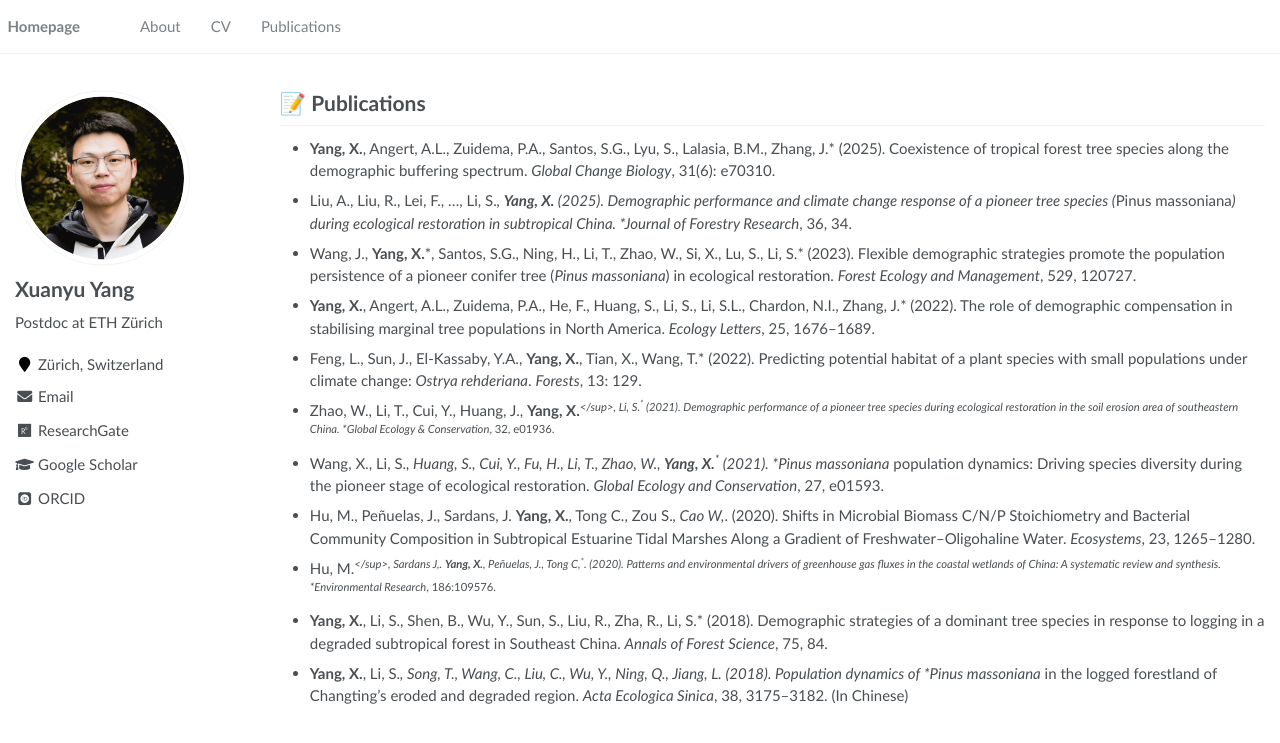
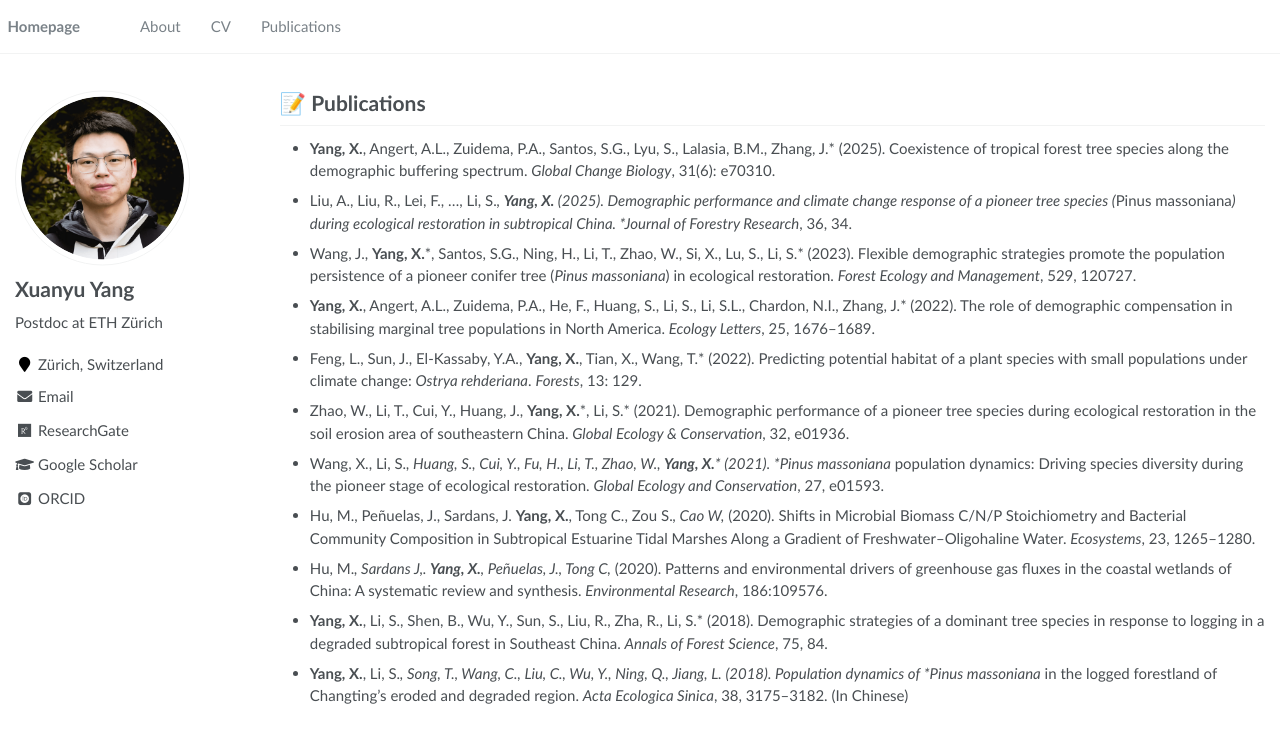
Before and after one commit to Xianyu-Yang/xianyu-yang.github.io, a Jekyll site: the page built from _pages/publications.md, in a window 1280 px wide. Shown: the top 743 px of the page. Built offline with Jekyll 4.4.1, drawn with Linux system fonts in a browser that asks for light colours; some web fonts are replaced.

Commit message:
Update publications.md

```diff
--- a/_pages/publications.md
+++ b/_pages/publications.md
@@ -16,13 +16,13 @@ author_profile: true
 
 - Feng, L., Sun, J., El-Kassaby, Y.A., **Yang, X.**, Tian, X., Wang, T.* (2022). Predicting potential habitat of a plant species with small populations under climate change: *Ostrya rehderiana*. *Forests*, 13: 129.
 
-- Zhao, W., Li, T., Cui, Y., Huang, J., **Yang, X.**<sup>*</sup>, Li, S.<sup>*</sup> (2021). Demographic performance of a pioneer tree species during ecological restoration in the soil erosion area of southeastern China. *Global Ecology & Conservation*, 32, e01936.
+- Zhao, W., Li, T., Cui, Y., Huang, J., **Yang, X.**\*, Li, S.* (2021). Demographic performance of a pioneer tree species during ecological restoration in the soil erosion area of southeastern China. *Global Ecology & Conservation*, 32, e01936.
 
-- Wang, X., Li, S.*, Huang, S., Cui, Y., Fu, H., Li, T., Zhao, W., **Yang, X.**<sup>*</sup> (2021). *Pinus massoniana* population dynamics: Driving species diversity during the pioneer stage of ecological restoration. *Global Ecology and Conservation*, 27, e01593.
+- Wang, X., Li, S.*, Huang, S., Cui, Y., Fu, H., Li, T., Zhao, W., **Yang, X.**\* (2021). *Pinus massoniana* population dynamics: Driving species diversity during the pioneer stage of ecological restoration. *Global Ecology and Conservation*, 27, e01593.
 
-- Hu, M., Peñuelas, J., Sardans, J. **Yang, X.**, Tong C., Zou S.*, Cao W,*. (2020). Shifts in Microbial Biomass C/N/P Stoichiometry and Bacterial Community Composition in Subtropical Estuarine Tidal Marshes Along a Gradient of Freshwater–Oligohaline Water. *Ecosystems*, 23, 1265–1280.
+- Hu, M., Peñuelas, J., Sardans, J. **Yang, X.**, Tong C., Zou S.*, Cao W,* (2020). Shifts in Microbial Biomass C/N/P Stoichiometry and Bacterial Community Composition in Subtropical Estuarine Tidal Marshes Along a Gradient of Freshwater–Oligohaline Water. *Ecosystems*, 23, 1265–1280.
 
-- Hu, M.<sup>*</sup>, Sardans J,. **Yang, X.**, Peñuelas, J., Tong C,<sup>*</sup>. (2020). Patterns and environmental drivers of greenhouse gas fluxes in the coastal wetlands of China: A systematic review and synthesis. *Environmental Research*, 186:109576.
+- Hu, M.*, Sardans J,. **Yang, X.**, Peñuelas, J., Tong C,* (2020). Patterns and environmental drivers of greenhouse gas fluxes in the coastal wetlands of China: A systematic review and synthesis. *Environmental Research*, 186:109576.
 
 - **Yang, X.**, Li, S., Shen, B., Wu, Y., Sun, S., Liu, R., Zha, R., Li, S.* (2018). Demographic strategies of a dominant tree species in response to logging in a degraded subtropical forest in Southeast China. *Annals of Forest Science*, 75, 84.
 
```
